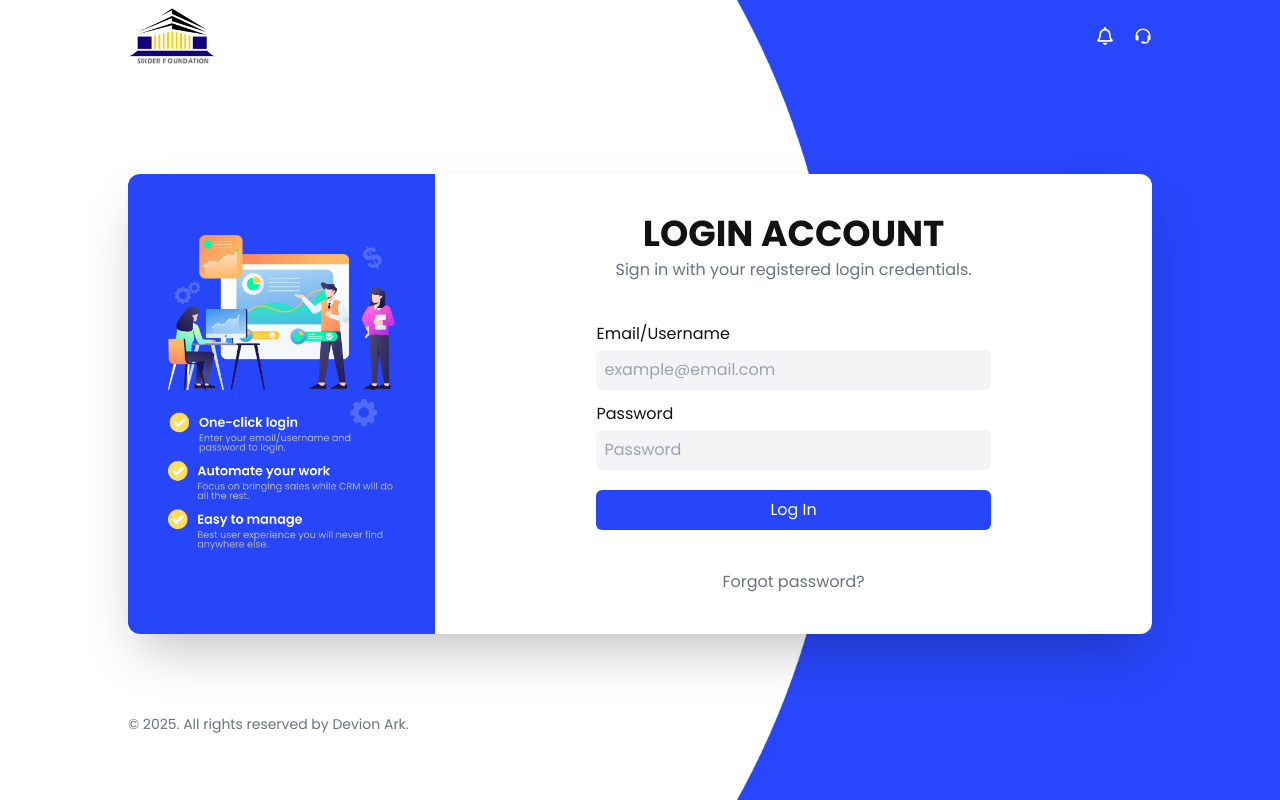
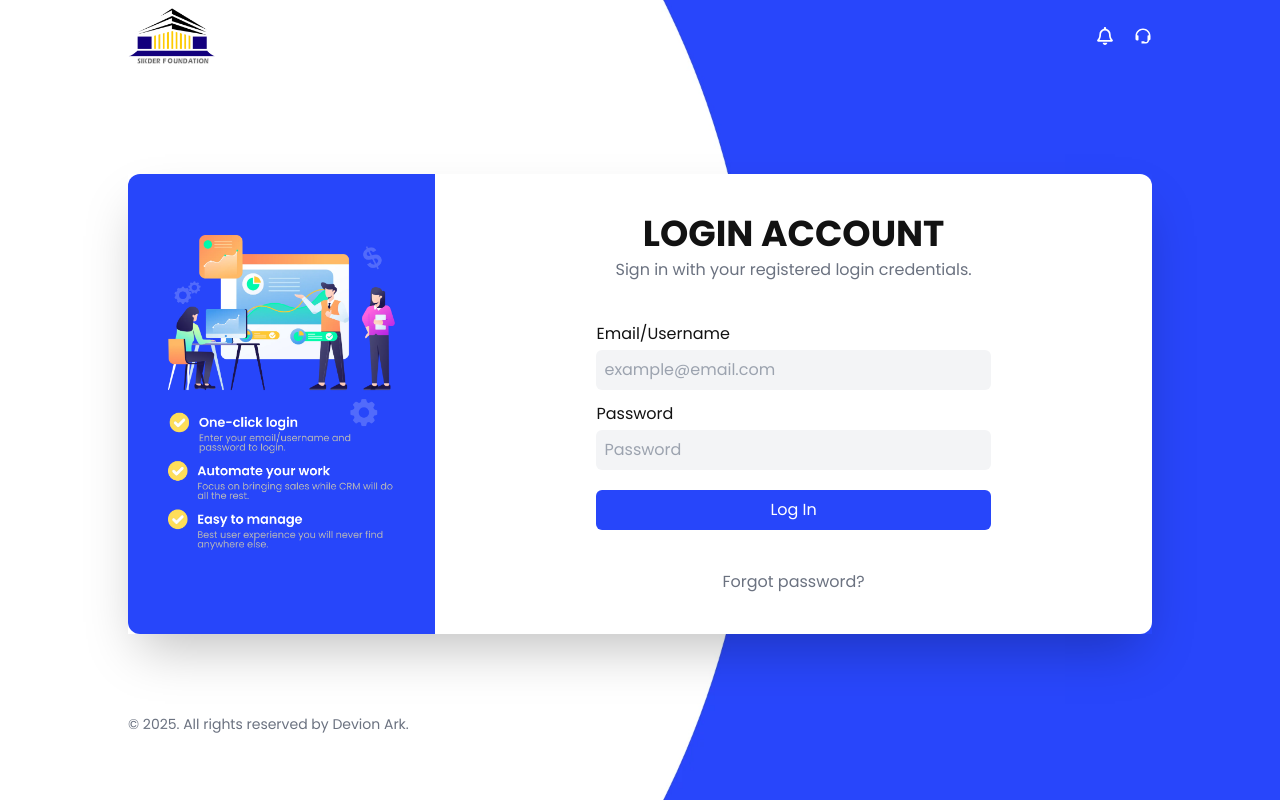
Before and after one commit to syednoor058/Customer-Relationship-Management-System-Frontend, a React (Vite) app in the folder client/: page / in a window 1280 px wide. Built offline with nearby package versions, Linux system fonts and the light colour scheme.

Commit message:
Background image change 2.

```diff
--- a/client/src/screens/Login.jsx
+++ b/client/src/screens/Login.jsx
@@ -1,6 +1,7 @@
 // import React from "react";
 import { useEffect } from "react";
 import { Outlet, useNavigate } from "react-router-dom";
+import background from "../assets/images/background.webp";
 import Navbar from "../components/navBar/Navbar";
 
 export default function Login() {
@@ -23,9 +24,12 @@ export default function Login() {
     alreadyLoggedinCheck();
   }, [navigate]);
   return (
-    <section className="w-full h-full">
+    <section className="w-full h-full relative">
+      <div className="w-full h-full absolute top-0 z-[2]">
+        <img className="w-full h-full" src={background} alt="background" />
+      </div>
       <Navbar />
-      <div className="w-full min-h-screen flex flex-col justify-center items-center bg-hero-back bg-cover font-bodyFont mt-[-72px] pt-32 pb-5">
+      <div className="w-full min-h-screen flex flex-col justify-center items-center font-bodyFont mt-[-72px] pt-32 pb-5 relative z-[5]">
         <div className="w-[80%] h-full shadow-2xl">
           <Outlet />
         </div>
```
